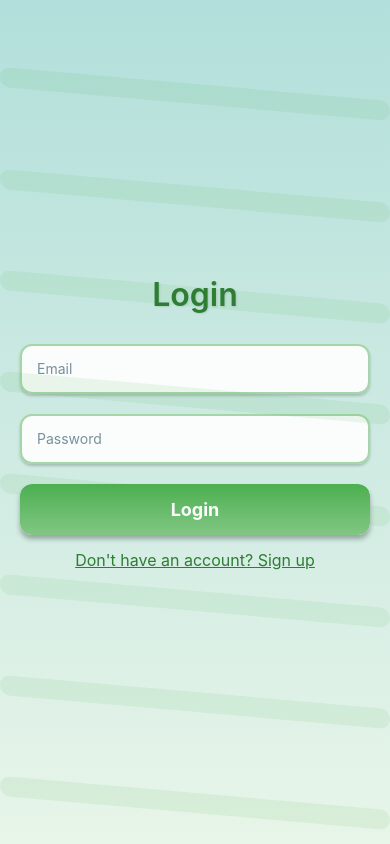
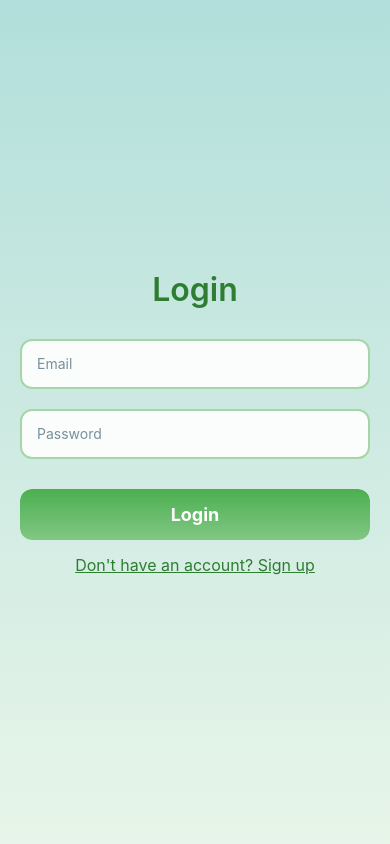
Before and after one commit to jayasinghesasmitha/moodsync-lamp, a React Native app in the folder MoodSyncingApp/: screen /Login in a window 390 px wide. Built offline with nearby package versions, Linux system fonts and the light colour scheme.

Commit message:
Update LoginScreen.js

```diff
--- a/MoodSyncingApp/screens/LoginScreen.js
+++ b/MoodSyncingApp/screens/LoginScreen.js
@@ -1,13 +1,28 @@
 import React, { useState } from 'react';
 import { View, Text, StyleSheet, TextInput, TouchableOpacity } from 'react-native';
 import { LinearGradient } from 'expo-linear-gradient';
+import { loginWithEmail } from '../firebaseAuth';
 
 export default function LoginScreen({ navigation }) {
   const [email, setEmail] = useState('');
   const [password, setPassword] = useState('');
 
-  const handleLogin = () => {
-    navigation.navigate('Camera');
+  const isValidEmail = (email) => {
+    return /\S+@\S+\.\S+/.test(email);
+  };
+
+  const handleLogin = async () => {
+    if (!isValidEmail(email)) {
+      alert('Please enter a valid email address.');
+      return;
+    }
+
+    const result = await loginWithEmail(email, password);
+    if (result.success) {
+      navigation.navigate('Camera');
+    } else {
+      alert(result.error);
+    }
   };
 
   return (
@@ -76,23 +91,21 @@ const styles = StyleSheet.create({
     right: 0,
     bottom: 0,
   },
-  wave: {
+  wavePattern: {
     position: 'absolute',
-    width: '100%',
-    height: 20,
-    backgroundColor: '#4caf50',
-    borderRadius: 10,
-    transform: [{ skewY: '5deg' }],
+    top: 0,
+    left: 0,
+    right: 0,
+    bottom: 0,
+    pointerEvents: 'none', // ⬅️ This allows touches to pass through
   },
+
   title: {
     fontSize: 32,
     fontWeight: '600',
     marginBottom: 30,
     textAlign: 'center',
     color: '#2e7d32',
-    textShadowColor: 'rgba(0, 0, 0, 0.1)',
-    textShadowOffset: { width: 1, height: 1 },
-    textShadowRadius: 2,
   },
   input: {
     height: 50,
@@ -102,18 +115,11 @@ const styles = StyleSheet.create({
     padding: 15,
     borderRadius: 12,
     backgroundColor: 'rgba(255, 255, 255, 0.9)',
-    shadowColor: '#000',
-    shadowOffset: { width: 0, height: 2 },
-    shadowOpacity: 0.2,
-    shadowRadius: 3,
   },
   button: {
     borderRadius: 12,
     overflow: 'hidden',
-    shadowColor: '#000',
-    shadowOffset: { width: 0, height: 4 },
-    shadowOpacity: 0.3,
-    shadowRadius: 5,
+    marginTop: 10,
   },
   buttonGradient: {
     padding: 15,
```
